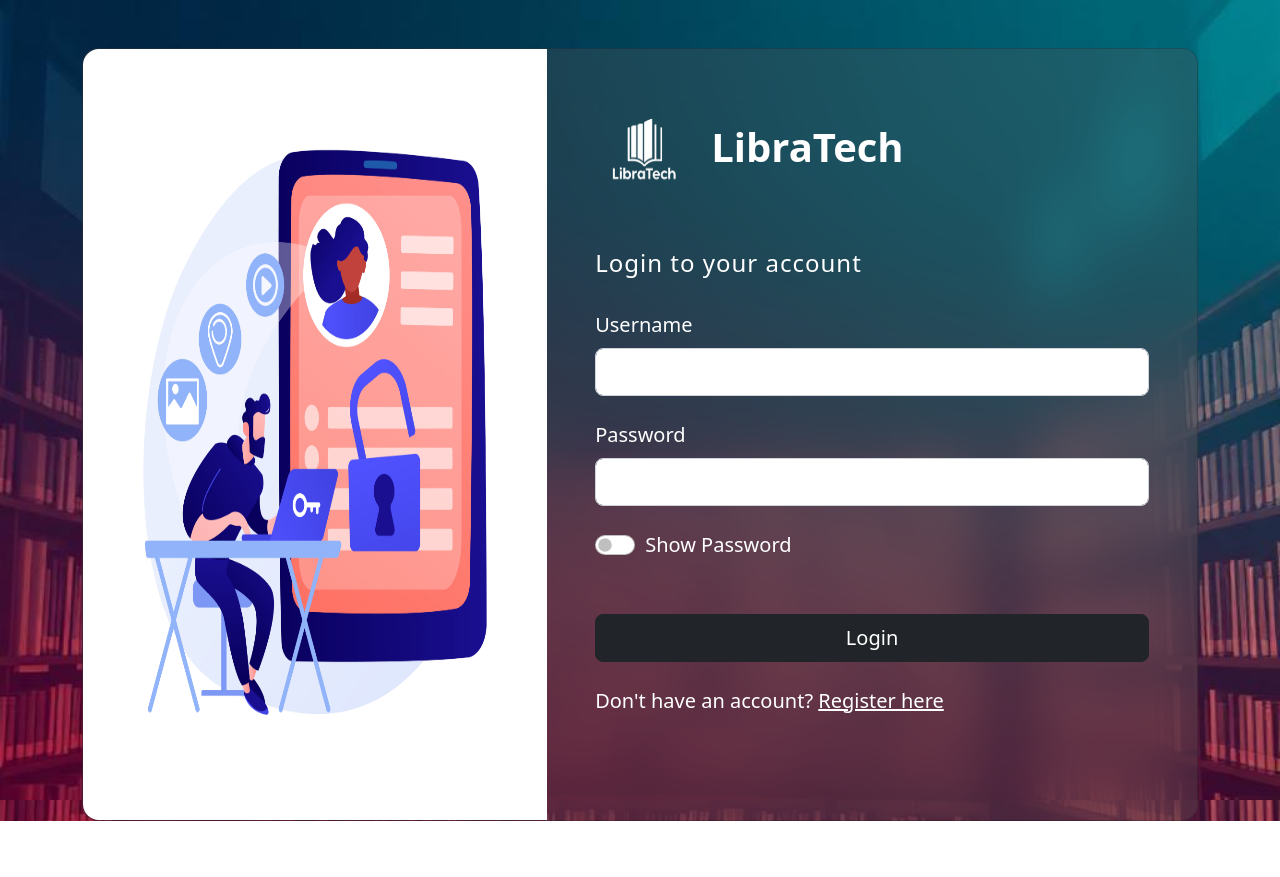
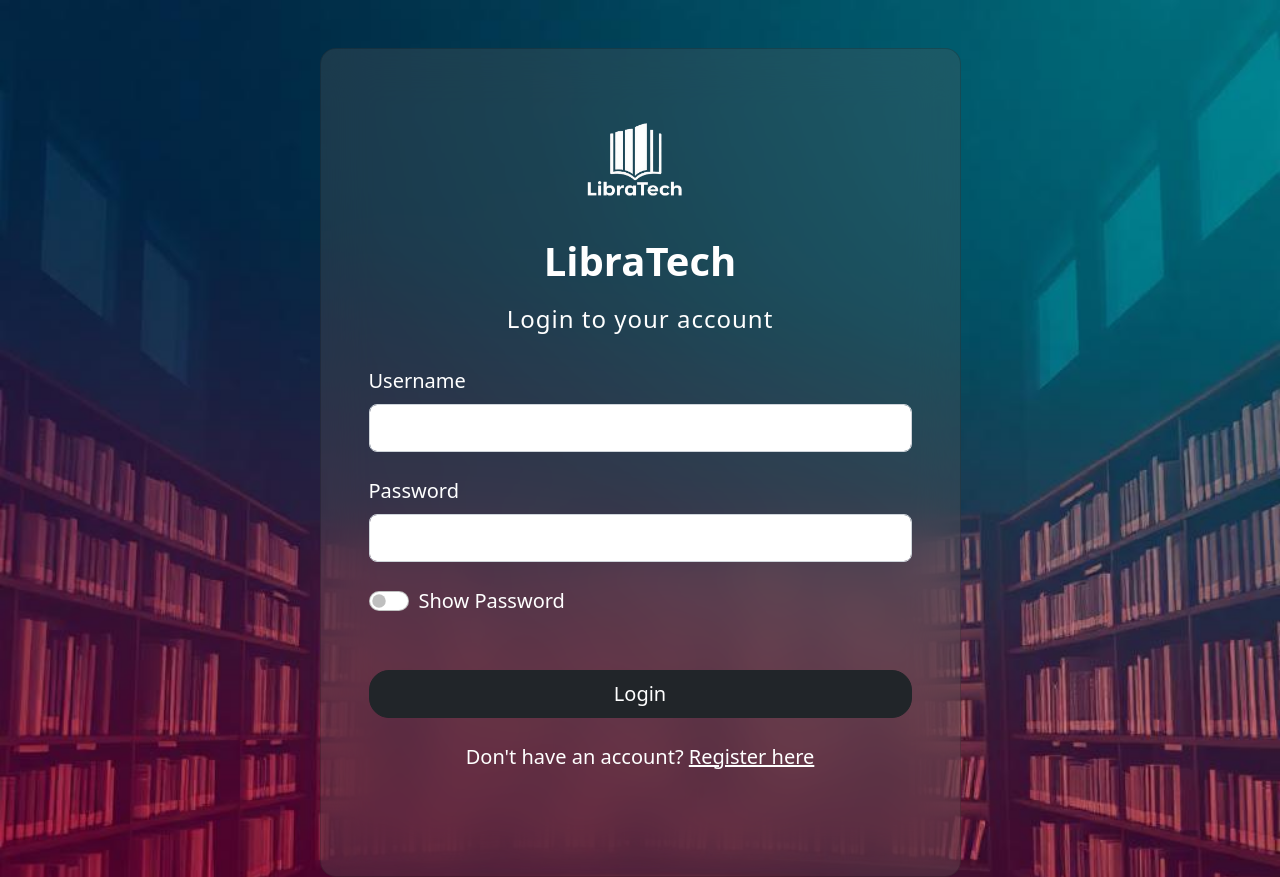
Before and after one commit to Shiddiq7/LibraryTech, a PHP site: page /librarytech/Auth/login.php in a window 1280 px wide. Before the commit the page ends 821 px from the top, so only its background shows below. Run offline with PHP 8.4, Linux system fonts and the light colour scheme; some libraries are stand-ins or nearby versions.

Commit message:
UI form Login

```diff
--- a/Auth/login.php
+++ b/Auth/login.php
@@ -71,35 +71,32 @@ if (!isset($_SESSION['log'])) {
 </head>
 
 <body>
-    <section class="vh-100"
-        style="background: url('../assets/img/Libr.jpeg') no-repeat center center fixed; background-size: cover;">
+    <section class="vh-100">
         <div class="container py-5 h-100">
             <div class="row d-flex justify-content-center align-items-center h-100">
-                <div class="col col-xl-14"> <!-- Expanded the width of the card -->
+                <div class="col col-xl-7"> <!-- Expanded the width of the card -->
                     <div class="card"
                         style="border-radius: 1rem; background-color: rgba(90, 90, 90, 0.3); backdrop-filter: blur(25px);">
-                        <div class="row g-0">
-                            <div class="col-md-6 col-lg-5 d-none d-md-block">
-                                <img src="../assets/img/Login.jpg" alt="login form" class="img-fluid"
-                                    style="border-radius: 1rem 0 0 1rem; width: 100%; height: 100%; " />
-                            </div>
-                            <div class="col-md-6 col-lg-7 d-flex align-items-center">
                         <div class="card-body p-4 p-lg-5 text-black">
                             <form method="post">
-                                        <div class="d-flex align-items-center mb-3 pb-1">
-                                            <img src="../assets/img/logo1.png" width="100" height="100" class="me-3"
-                                                alt="Logo" />
+                                <div class="d-flex justify-content-center align-items-center mb-3 pb-1">
+                                    <img src="../assets/img/logo1.png" alt="Logo" width="150px" height="120px"
+                                        class="me-2">
+                                </div>
+                                <div class="d-flex justify-content-center mb-3 pb-1">
                                     <span class="h1 fw-bold mb-0" style="color: white;">LibraTech</span>
                                 </div>
-                                        <h4 class="fw-normal mb-3 pb-3" style="letter-spacing: 1px;"></h4>
-                                        <h4 class="fw-normal mb-3 pb-3" style="letter-spacing: 1px; color: white;">Login
+                                <h4 class="fw-normal mb-3 pb-3 text-center" style="letter-spacing: 1px; color: white;">
+                                    Login
                                     to your account</h4>
+
                                 <label class="form-label fs-5" for="inputUsername"
                                     style="color: white;">Username</label>
                                 <div class="form-outline mb-4">
                                     <input type="text" id="inputUsername" name="username"
                                         class="form-control form-control-lg fs-5" required maxlength="50" />
                                 </div>
+
                                 <label class="form-label fs-5" for="inputPassword"
                                     style="color: white;">Password</label>
                                 <div class="form-outline mb-4">
@@ -107,23 +104,23 @@ if (!isset($_SESSION['log'])) {
                                         class="form-control form-control-lg fs-5" required minlength="8"
                                         maxlength="8" />
                                 </div>
+
                                 <div class="form-check form-switch mt-1" style="margin-left: 10px;">
                                     <input class="form-check-input fs-5" type="checkbox" id="viewPassword"
                                         onclick="togglePassword()" />
-                                            <label class="form-check-label fs-5" for="viewPassword"
-                                                style="color: white;">Show Password </label>
+                                    <label class="form-check-label fs-5" for="viewPassword" style="color: white;">Show
+                                        Password </label>
                                 </div>
+
                                 <br><br>
                                 <div class="pt-1 mb-4">
                                     <button class="btn btn-dark btn-lg w-100 fs-5" type="submit" name="login"
-                                                style="color: white;">Login</button>
+                                        style="color: white; border-radius: 20px;">Login</button>
                                 </div>
-                                        <p class="mb-5 pb-lg-2 fs-5" style="color: white;">Don't have an account? <a
+                                <p class="text-center mb-5 pb-lg-2 fs-5" style="color: white;">Don't have an account? <a
                                         href="register.php" style="color: white;">Register here</a></p>
 
                             </form>
-                                </div>
-                            </div>
                         </div>
                     </div>
                 </div>
```
Also changed, not shown: Auth/register.php (+10 -11 lines). Lines whose indentation alone changed are shown as unchanged.
